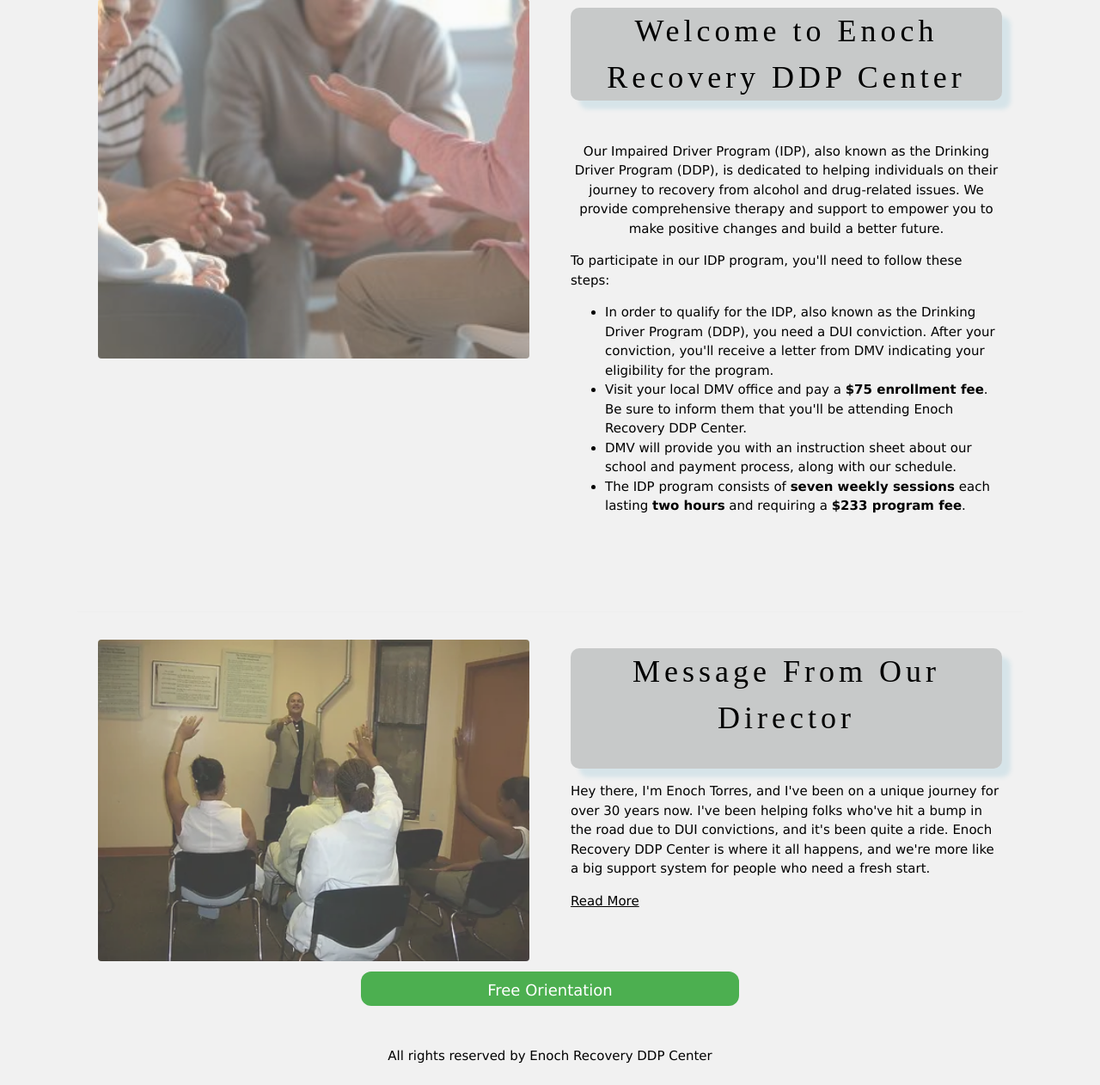
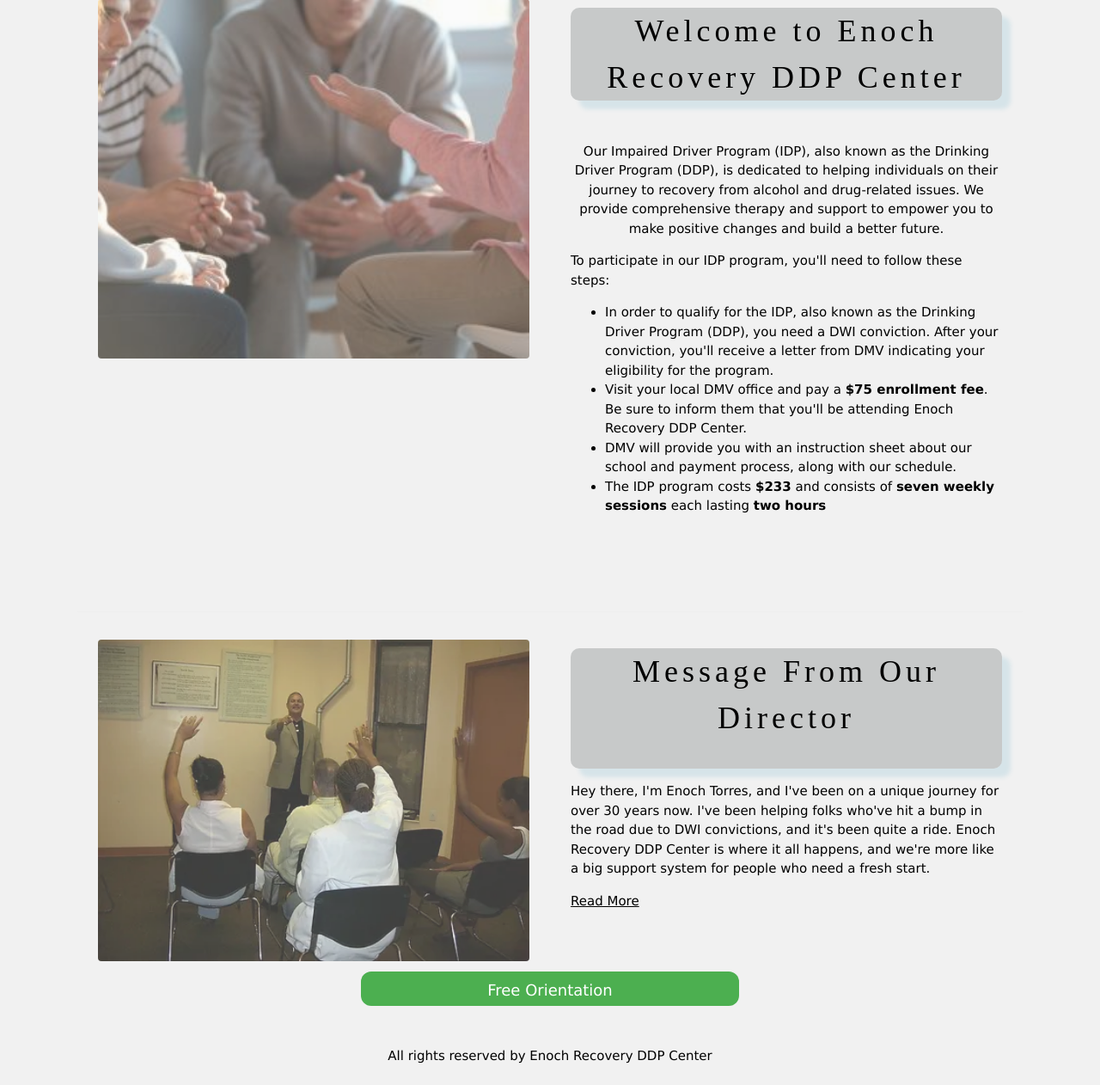
Before and after one commit to CruzPy/Enoch_Recovery, a Django app: page / in a window 1280 px wide. Shown: the part 77-1339 px from the top of the page at 86% size. Run offline with Django 4.2, Linux system fonts and the light colour scheme.

Commit message:
Modified DUI to DWI

```diff
--- a/EnochRecoveryApp/templates/index.html
+++ b/EnochRecoveryApp/templates/index.html
@@ -12,10 +12,10 @@
     <p class="w3-center">Our Impaired Driver Program (IDP), also known as the Drinking Driver Program (DDP), is dedicated to helping individuals on their journey to recovery from alcohol and drug-related issues. We provide comprehensive therapy and support to empower you to make positive changes and build a better future.</p>
     <p>To participate in our IDP program, you'll need to follow these steps:</p>
     <ul>
-      <li>In order to qualify for the IDP, also known as the Drinking Driver Program (DDP), you need a DUI conviction. After your conviction, you'll receive a letter from DMV indicating your eligibility for the program.</li>
+      <li>In order to qualify for the IDP, also known as the Drinking Driver Program (DDP), you need a DWI conviction. After your conviction, you'll receive a letter from DMV indicating your eligibility for the program.</li>
       <li>Visit your local DMV office and pay a <strong>$75 enrollment fee</strong>. Be sure to inform them that you'll be attending Enoch Recovery DDP Center.</li>
       <li>DMV will provide you with an instruction sheet about our school and payment process, along with our schedule.</li>
-      <li>The IDP program consists of <strong>seven weekly sessions</strong> each lasting <strong>two hours</strong> and requiring a <strong>$233 program fee</strong>.</li>
+      <li>The IDP program costs <strong>$233</strong> and consists of <strong>seven weekly sessions</strong> each lasting <strong>two hours</strong></li>
     </ul>
   </div>
 
@@ -33,18 +33,18 @@
 <div class="w3-text-container">
   <div class="w3-text-content" id="short-text">
     <p>
-      Hey there, I'm Enoch Torres, and I've been on a unique journey for over 30 years now. I've been helping folks who've hit a bump in the road due to DUI convictions, and it's been quite a ride. Enoch Recovery DDP Center is where it all happens, and we're more like a big support system for people who need a fresh start.
+      Hey there, I'm Enoch Torres, and I've been on a unique journey for over 30 years now. I've been helping folks who've hit a bump in the road due to DWI convictions, and it's been quite a ride. Enoch Recovery DDP Center is where it all happens, and we're more like a big support system for people who need a fresh start.
     </p>
   </div>
   <div class="w3-text-expander" id="full-text" style="display: none;">
     <p>
-      Hey there, I'm Enoch Torres, and I've been on a unique journey for over 30 years now. I've been helping folks who've hit a bump in the road due to DUI convictions, and it's been quite a ride. Enoch Recovery DDP Center is where it all happens, and we're more like a big support system for people who need a fresh start.
+      Hey there, I'm Enoch Torres, and I've been on a unique journey for over 30 years now. I've been helping folks who've hit a bump in the road due to DWI convictions, and it's been quite a ride. Enoch Recovery DDP Center is where it all happens, and we're more like a big support system for people who need a fresh start.
       <br><br>
       I've seen so many people transform their lives with our Impaired Driver Program (IDP), which is also known as the Drinking Driver Program (DDP). The name might be new, but the aim remains the same. It's inspiring to see lives take a turn for the better.
       <br><br>
       Our place is all about hope, understanding, and second chances. We know life can throw you a curveball, and that's where we step in.
       <br><br>
-      So, if you've got a DUI conviction in your rearview mirror, don't let it steer your life. Hop on the path to recovery and take control. Just scroll down to the bottom of this page, fill out the form below to reserve your spot for your free orientaion. This is where we will teach you about our Impaired Driver Program (or Drinking Driver Program, whichever you prefer). You've got the power to get back on track and drive toward a brighter future.
+      So, if you've got a DWI conviction in your rearview mirror, don't let it steer your life. Hop on the path to recovery and take control. Just scroll down to the bottom of this page, fill out the form below to reserve your spot for your free orientation. This is where we will teach you about our Impaired Driver Program (or Drinking Driver Program, whichever you prefer). You've got the power to get back on track and drive toward a brighter future.
       <br><br>
       Enoch Recovery DDP Center is here to guide you, educate you, and hand you the keys to your future. Don't wait; start your journey to a better tomorrow today.
       <br><br>
```
